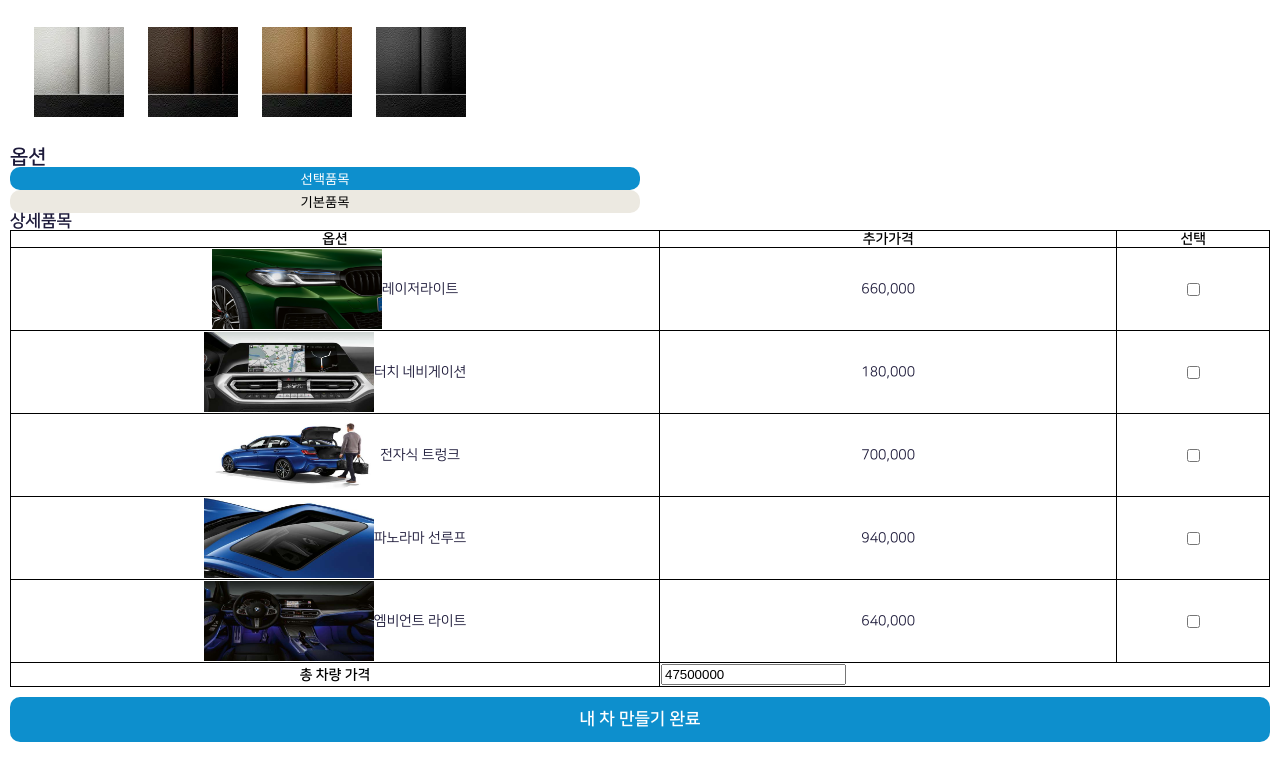
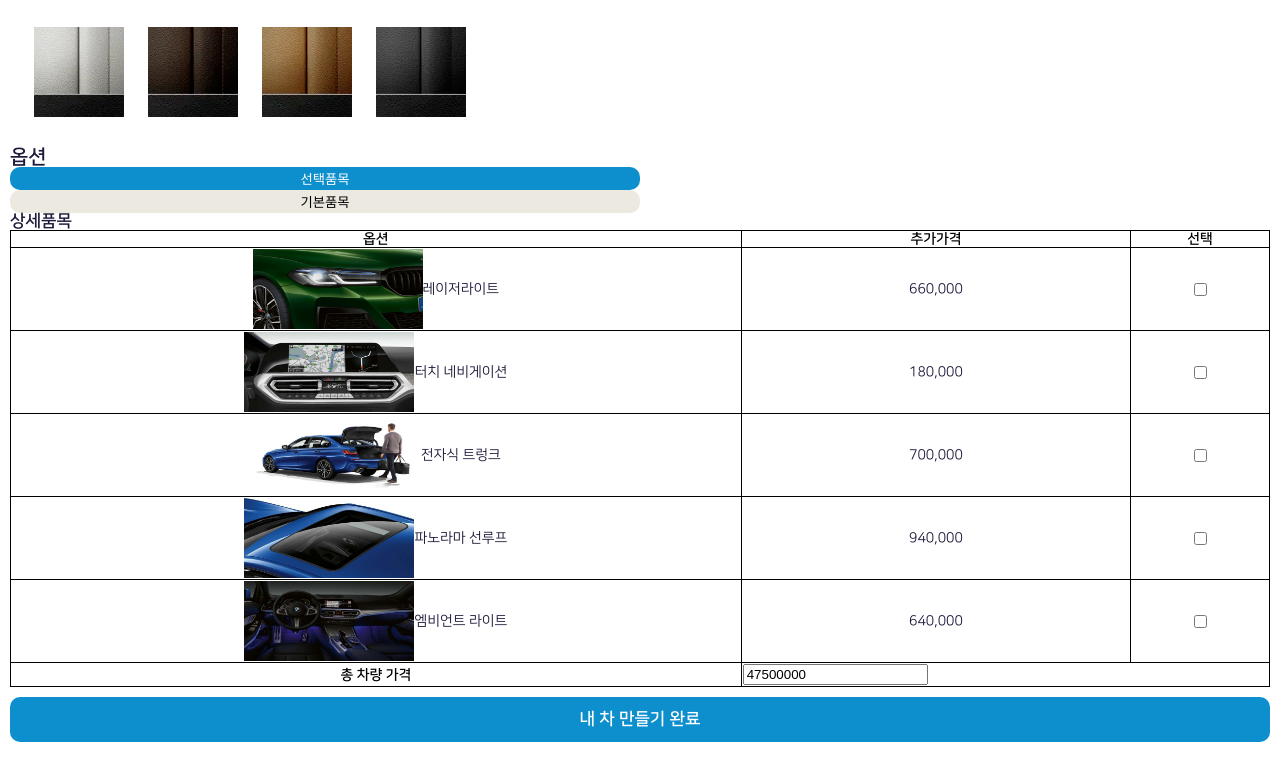
Before and after one commit to HYUNWOO-JI/project2, a plain HTML site: page car/car2.html in a window 1280 px wide. Shown: the part 1593-2373 px from the top of the page. Drawn offline with Linux system fonts and the light colour scheme.

Commit message:
up4
final-2

```diff
--- a/car/car2.html
+++ b/car/car2.html
@@ -137,9 +137,9 @@
                                 <table id="estimate">
                                     <colgroup>
                                         <!-- 콜그룹 함수는 -->
-                                        <col width="200px">
-                                        <col width="120px">
-                                        <col width="40px">
+                                        <col width="260px">
+                                        <col width="80px">
+                                        <col width="20px">
                                     </colgroup>
                                     <thead>
                                         <tr>
```
